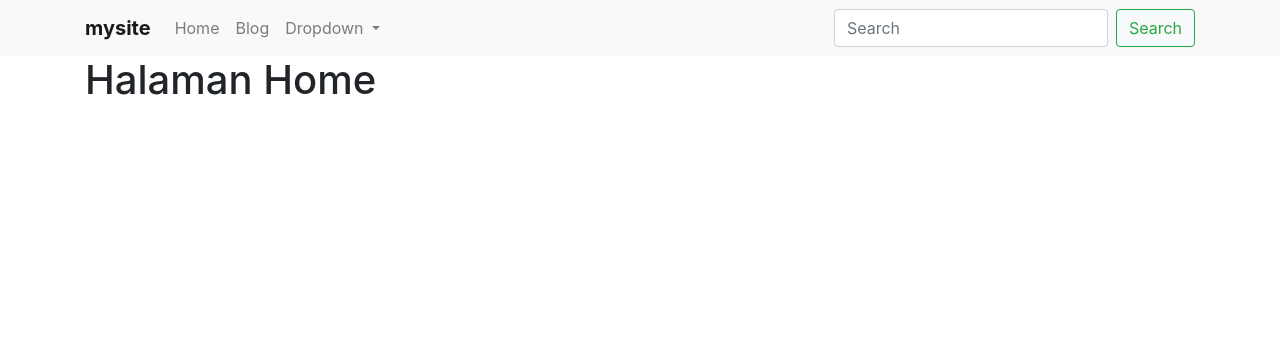
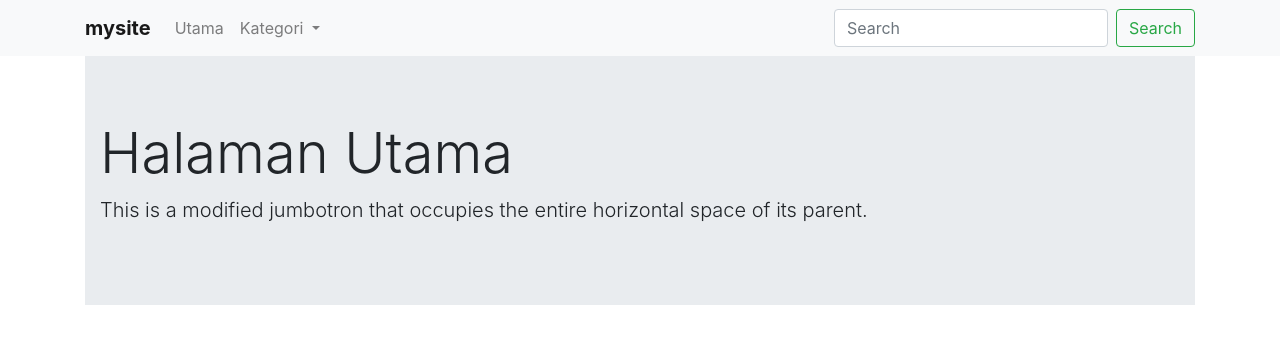
Before and after one commit to wvwnumam/mysite, a Django app: page / in a window 1280 px wide. Shown: the top 344 px of the page. Run offline with Django 3.2, Linux system fonts and the light colour scheme; data that the repository does not hold is empty; some libraries are stand-ins or nearby versions.

Commit message:
Update model Post

```diff
--- a/blog/models.py
+++ b/blog/models.py
@@ -3,6 +3,10 @@ from django.db import models
 class Post(models.Model):
     title = models.CharField(max_length=50)
     body = models.TextField()
+    author = models.CharField(max_length=50)
+    category = models.CharField(max_length=50)
+    date_created = models.DateTimeField( auto_now_add=True)
+    date_modified = models.DateTimeField(auto_now=True)
 
     def __str__(self):
         return self.title
--- a/blog/views.py
+++ b/blog/views.py
@@ -7,7 +7,7 @@ def index(request):
     posts = Post.objects.all()
 
     context = {
-        'judul': "Halaman Blog",
+        'judul': "Halaman Utama",
         'posts': posts
     }
     return render(request, 'blog/index.html', context)
--- a/mysite/urls.py
+++ b/mysite/urls.py
@@ -1,9 +1,7 @@
 from django.contrib import admin
 from django.urls import include, path
-from . import views
 
 urlpatterns = [
     path('django-admin/', admin.site.urls),
-    path('', views.index),
-    path('blog/', include('blog.urls'))
+    path('', include('blog.urls'))
 ]
--- a/mysite/views.py
+++ /dev/null
@@ -1,8 +0,0 @@
-from django.shortcuts import render
-
-
-def index(request):
-    context = {
-        'judul': "Halaman Home"
-    }
-    return render(request, 'home/index.html', context)
--- a/templates/blog/index.html
+++ b/templates/blog/index.html
@@ -12,12 +12,40 @@
 </head>
 
 <body>
-    <h1>{{ judul }}</h1>
-    {% for post in posts %}
-    <h3>{{ post.title }}</h3>
-    <p>{{ post.body }}</p>
-    <br>
-    {% endfor %}
+
+    <!-- Jumbotron -->
+    <div class="jumbotron jumbotron-fluid">
+        <div class="container">
+            <h1 class="display-4">{{ judul }}</h1>
+            <p class="lead">This is a modified jumbotron that occupies the entire horizontal space of its parent.</p>
+        </div>
+    </div>
+
+    <!-- Cards -->
+    <div class="row">
+
+        <!-- Main Cards -->
+        <div class="col-md-8">
+            {% for post in posts %}
+            <div class="card mb-3">
+                <div class="row no-gutters">
+                    <div class="col-md-4">
+                        <img src="" class="card-img" alt="...">
+                    </div>
+                    <div class="col-md-8">
+                        <div class="card-body">
+                            <h5 class="card-title font-weight-bold">{{ post.title }}</h5>
+                            <p class="card-text">{{ post.body }}</p>
+                            <p class="card-text"><small class="text-muted">{{ post.date_created }}</small></p>
+                        </div>
+                    </div>
+                </div>
+            </div>
+            {% endfor %}
+        </div>
+
+    </div>
+
 </body>
 
 </html>
--- a/templates/home/index.html
+++ /dev/null
@@ -1,17 +0,0 @@
-{% extends 'snippets/base.html' %}
-{% load static %}
-
-{% block body %}
-
-<!DOCTYPE html>
-<html lang="en">
-<head>
-    <meta charset="UTF-8">
-    <meta name="viewport" content="width=device-width, initial-scale=1.0">
-</head>
-<body>
-    <h1>{{ judul }}</h1>
-</body>
-</html>
-
-{% endblock body %}
--- a/templates/snippets/base.html
+++ b/templates/snippets/base.html
@@ -18,7 +18,7 @@
   <!-- Navbar -->
   <nav class="navbar navbar-expand-lg navbar-light bg-light">
     <div class="container">
-      <a class="navbar-brand font-weight-bold" href="#">mysite</a>
+      <a class="navbar-brand font-weight-bold" href="/">mysite</a>
       <button class="navbar-toggler" type="button" data-toggle="collapse" data-target="#navbarSupportedContent"
         aria-controls="navbarSupportedContent" aria-expanded="false" aria-label="Toggle navigation">
         <span class="navbar-toggler-icon"></span>
@@ -27,21 +27,17 @@
       <div class="collapse navbar-collapse" id="navbarSupportedContent">
         <ul class="navbar-nav mr-auto">
           <li class="nav-item">
-            <a class="nav-link" href="/">Home</a>
-          </li>
-          <li class="nav-item">
-            <a class="nav-link" href="/blog">Blog</a>
+            <a class="nav-link" href="/">Utama</a>
           </li>
           <li class="nav-item dropdown">
             <a class="nav-link dropdown-toggle" href="#" id="navbarDropdown" role="button" data-toggle="dropdown"
               aria-haspopup="true" aria-expanded="false">
-              Dropdown
+              Kategori
             </a>
             <div class="dropdown-menu" aria-labelledby="navbarDropdown">
-              <a class="dropdown-item" href="#">Action</a>
-              <a class="dropdown-item" href="#">Another action</a>
-              <div class="dropdown-divider"></div>
-              <a class="dropdown-item" href="#">Something else here</a>
+              <a class="dropdown-item" href="#">Category1</a>
+              <a class="dropdown-item" href="#">Category2</a>
+              <a class="dropdown-item" href="#">Category3</a>
             </div>
           </li>
         </ul>
```
Also changed, not shown: blog/migrations/0002_post_createdat.py (added), blog/migrations/0003_auto_20200811_1913.py (added), blog/migrations/0004_auto_20200811_1927.py (added).
